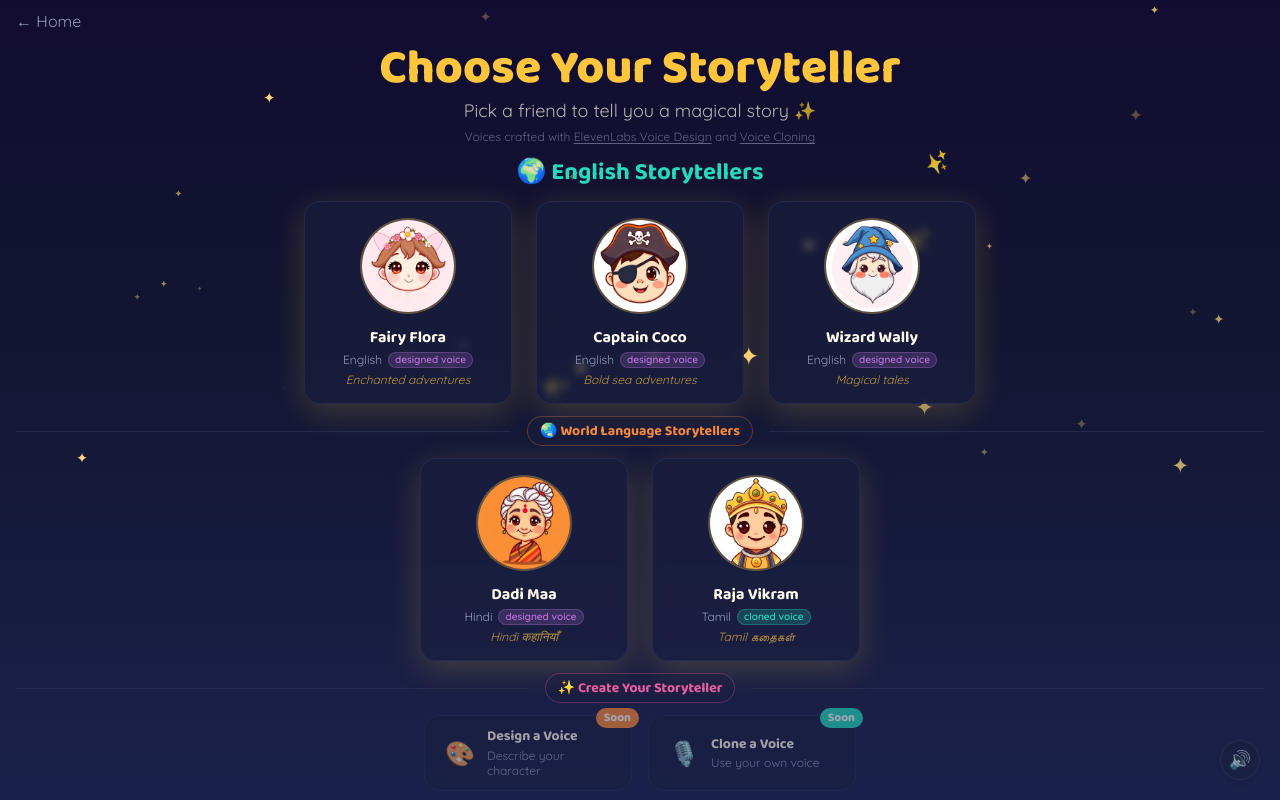
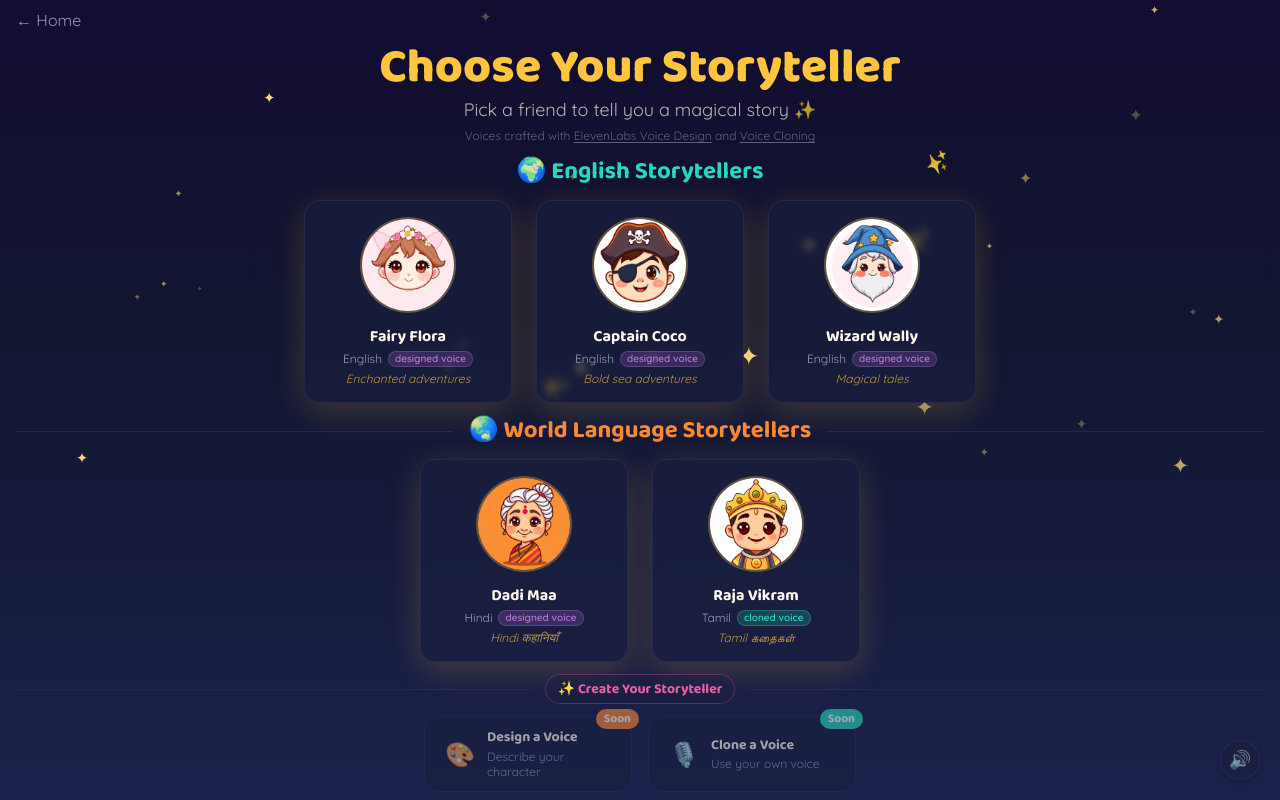
Before and after one commit to padmanabhan-r/ElevenTales, a React (Vite) app in the folder frontend/: page / in a window 1280 px wide. Both pictures are taken after a click on the button "✨ Begin Your Adventure ✨". Built offline with nearby package versions, Linux system fonts and the light colour scheme; no server answers; the HTML template or start-up script is replaced by a standard one.

Commit message:
fix: match World Language Storytellers heading size to English section

```diff
--- a/frontend/src/screens/CharacterSelect.tsx
+++ b/frontend/src/screens/CharacterSelect.tsx
@@ -165,7 +165,7 @@ const CharacterSelect = ({ onSelect, onBack }: Props) => {
           className="flex items-center gap-4"
         >
           <div className="flex-1 h-px bg-border/50" />
-          <span className="font-display text-sm text-magic-orange font-bold px-3 py-1 rounded-full border border-magic-orange/30 bg-card/40 backdrop-blur-sm">
+          <span className="font-display text-xl sm:text-2xl text-magic-orange font-bold">
             🌏 World Language Storytellers
           </span>
           <div className="flex-1 h-px bg-border/50" />
```
